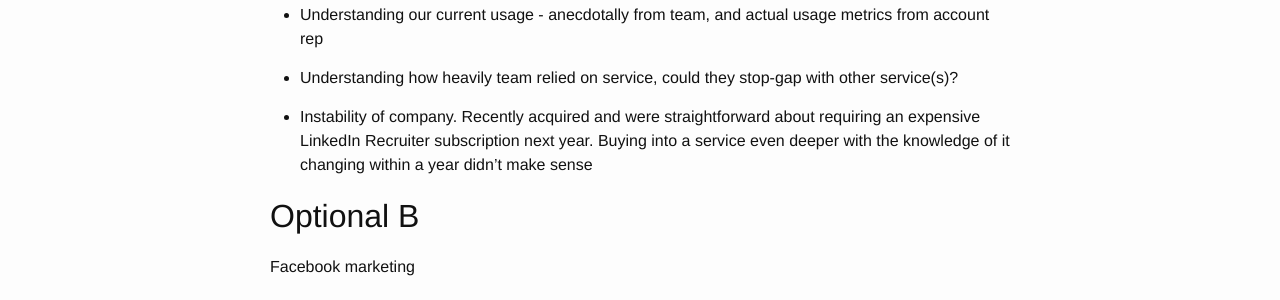
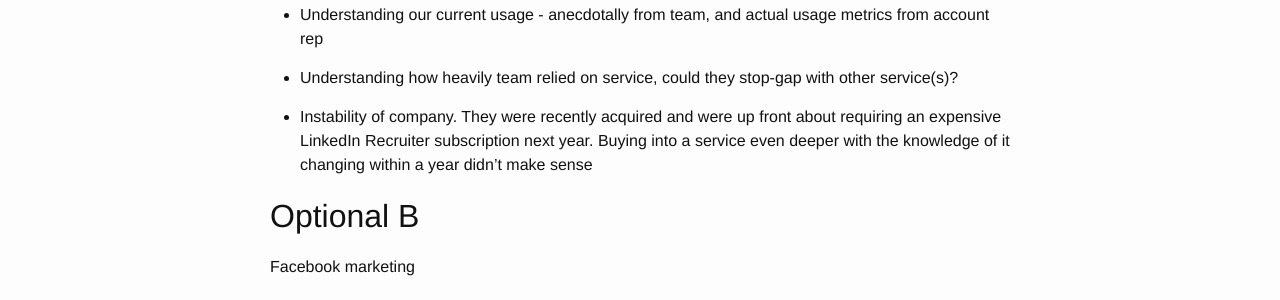
Before and after one commit to kftaylor/kftaylor.github.io, a Jekyll site: the page built from about.md, in a window 1280 px wide. Shown: the part 1581-1881 px from the top of the page. Built offline with Jekyll 4.4.1, drawn with Linux system fonts in a browser that asks for light colours.

Commit message:
Update from Forestry.io - about.md

```diff
--- a/about.md
+++ b/about.md
@@ -42,7 +42,7 @@ I decided with our COO not to renew based on a few factors I uncovered:
 
 *   Understanding how heavily team relied on service, could they stop-gap with other service(s)?
 
-*   Instability of company. Recently acquired and were straightforward about requiring an expensive LinkedIn Recruiter subscription next year. Buying into a service even deeper with the knowledge of it changing within a year didn't make sense
+*   Instability of company. They were recently acquired and were up front about requiring an expensive LinkedIn Recruiter subscription next year. Buying into a service even deeper with the knowledge of it changing within a year didn't make sense
 
 ## Optional B
 
```
